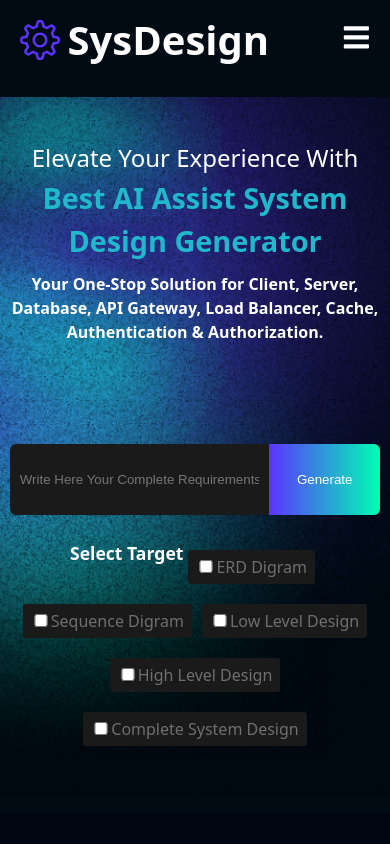
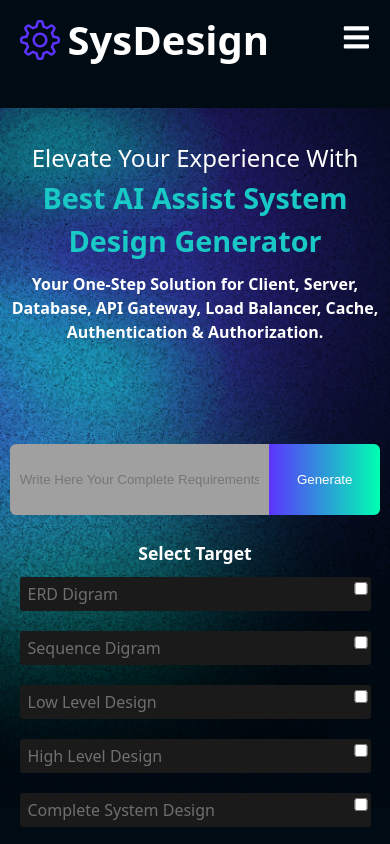
Before and after one commit to asifmeer55766/fyp, a React (Vite) app in the folder client/: page / in a window 390 px wide. Shown: the top 844 px of the page. Built offline with nearby package versions, Linux system fonts and the light colour scheme.

Commit message:
update second version

```diff
--- a/client/src/components/header/Header.scss
+++ b/client/src/components/header/Header.scss
@@ -49,7 +49,7 @@ header {
         .nav-links {
             display: flex;
             align-items: center;
-            gap: 20px;
+            gap: 40px;
 
             a {
                 text-decoration: none;
--- a/client/src/components/userInput/UserInput.jsx
+++ b/client/src/components/userInput/UserInput.jsx
@@ -25,28 +25,28 @@ const UserInput = () => {
                     <div className="category-boxes">
                         <span>Select Target </span>
                         <div className="category-box">
+                            <label htmlFor="erddigrame">ERD Digram</label>
                             <input type="checkbox" name="erd digrame" id="erddigrame" />
-                            <label htmlFor="erddigrame">ERD Digram</label>
                         </div>
 
                         <div className="category-box">
+                            <label htmlFor="seqdigrame">Sequence Digram</label>
                             <input type="checkbox" name="sequence digrame" id="seqdigrame" />
-                            <label htmlFor="seqdigrame">Sequence Digram</label>
                         </div>
 
                         <div className="category-box">
+                            <label htmlFor="lowlevel">Low Level Design</label>
                             <input type="checkbox" name="erd digrame" id="lowlevel" />
-                            <label htmlFor="lowlevel">Low Level Design</label>
                         </div>
 
                         <div className="category-box">
+                            <label htmlFor="highlevel">High Level Design</label>
                             <input type="checkbox" name="erd digrame" id="highlevel" />
-                            <label htmlFor="highlevel">High Level Design</label>
                         </div>
 
                         <div className="category-box">
+                            <label htmlFor="systemdesign">complete system design</label>
                             <input type="checkbox" name="system design" id="systemdesign" />
-                            <label htmlFor="systemdesign">complete system design</label>
                         </div>
                     </div>
 
--- a/client/src/components/userInput/UserInput.scss
+++ b/client/src/components/userInput/UserInput.scss
@@ -51,8 +51,8 @@
             outline: none;
             border-top-left-radius: 6px;
             border-bottom-left-radius: 6px;
-            color: $primary-white;
-            background-color: $background-half-black;
+            color: black;
+            background-color: rgb(160, 160, 160);
         }
 
         button {
@@ -106,11 +106,18 @@
             .category-boxes {
                 display: flex;
                 justify-content: center;
-                flex-wrap: wrap;
+                flex-direction: column;
 
                 .category-box {
-                    width: fit-content;
-                    margin: 10px 5px;
+                    width: 90%;
+                    margin: 10px auto;
+                    text-align: left;
+                    position: relative;
+
+                    input {
+                        position: absolute;
+                        right: 0px;
+                    }
                 }
             }
 
--- a/client/src/pages/about/About.jsx
+++ b/client/src/pages/about/About.jsx
@@ -4,6 +4,7 @@ import asif from '../../assets/asif.png';
 import sadaat from '../../assets/sadaat.jpg';
 import farhan from '../../assets/farhan.jpg';
 import naila from '../../assets/profile.png';
+import yasir from '../../assets/yasir.jpg';
 const About = () => {
     return (
         <div className="about-us">
@@ -41,7 +42,7 @@ const About = () => {
                             <p>Lead Developer & Visionary</p>
                         </div>
                         <div className="member">
-                            <img src={naila} alt="Engineer" />
+                            <img src={yasir} alt="Engineer" />
                             <h3>Yasir Ali</h3>
                             <p>Backend Engineer</p>
                         </div>
--- a/client/src/pages/home/Home.jsx
+++ b/client/src/pages/home/Home.jsx
@@ -9,7 +9,7 @@ const Home = () => {
                 <div className="home">
                     <h1 className='heading1'>Elevate Your Experience With </h1>
                     <h1 className='heading2 animated-text'>Best AI Assist System Design Generator</h1>
-                    <p>Your One-Stop Solution for Client, Server, Database, API Gateway, Load Balancer, Cache, Authentication & Authorization.</p>
+                    <p>Your One-Step Solution for Client, Server, Database, API Gateway, Load Balancer, Cache, Authentication & Authorization.</p>
                 </div>
                 <div className="user-input-section">
                     <UserInput />
```
Also changed, not shown: client/src/assets/yasir.jpg (added).
